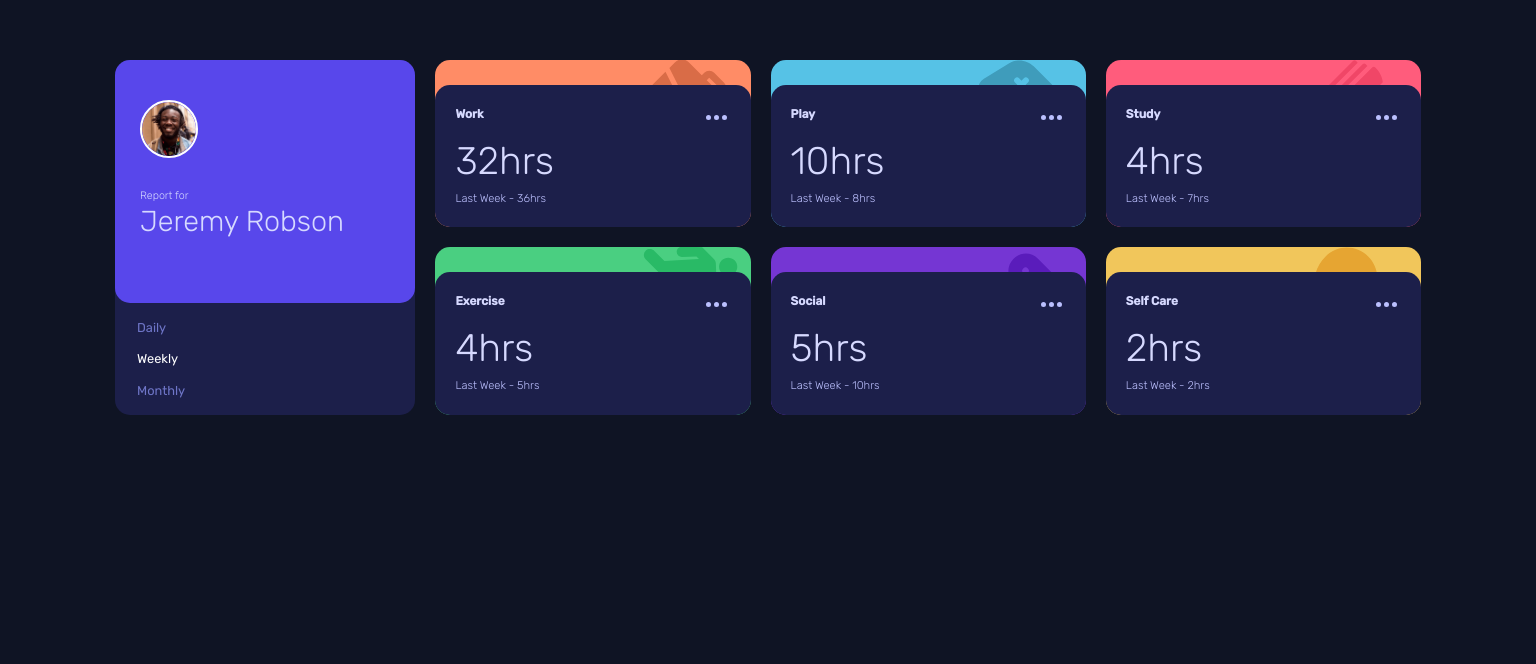
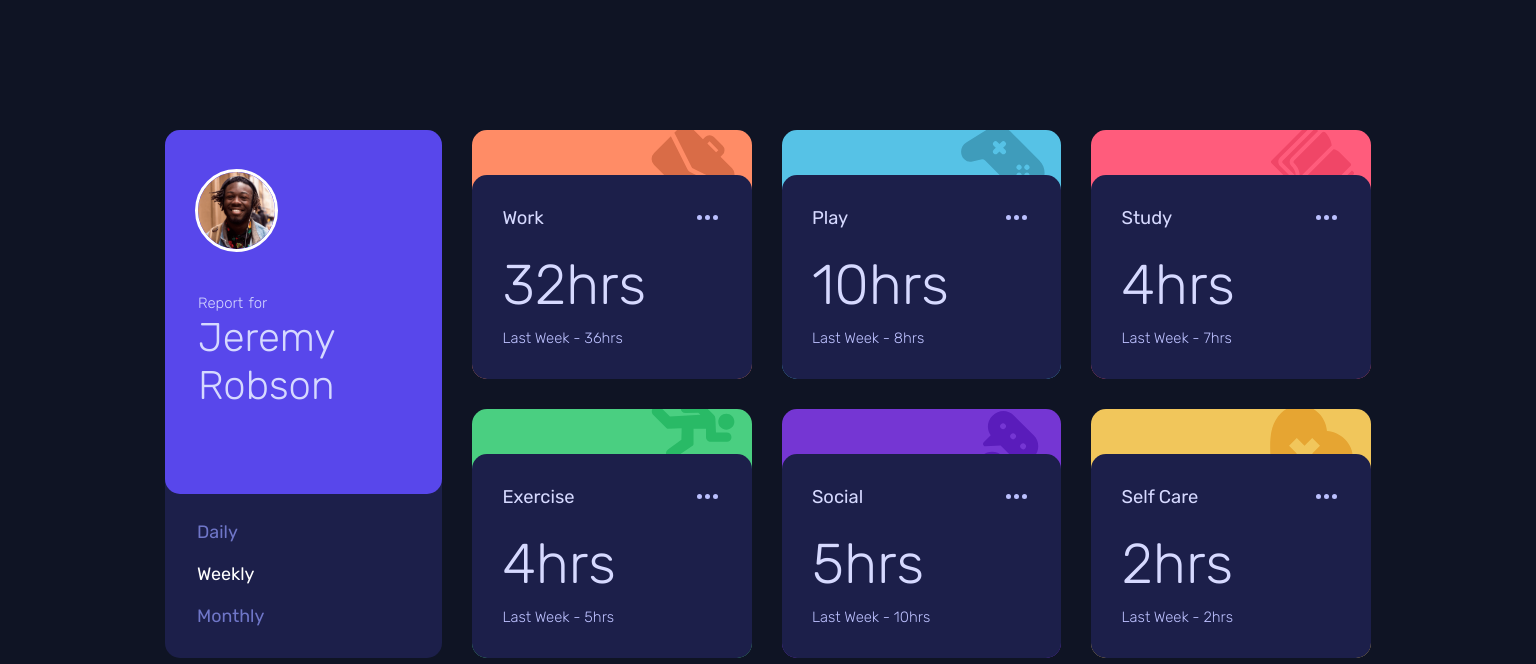
Before and after one commit to DagimTizazu/time-tracking-dashboard, a React (Vite) app: page / in a window 1536 px wide. Shown: the part 120-784 px from the top of the page. Built offline with nearby package versions, Linux system fonts and the light colour scheme.

Commit message:
Additional responsivness
more media queries for different grid layouts

```diff
--- a/src/main.css
+++ b/src/main.css
@@ -18,19 +18,34 @@ body {
 main {
   padding: 80px 23px 50px;
 }
-@media (min-width: 500px) {
+@media (min-width: 645px) {
   main {
-    padding: 80px 20% 50px;
+    padding: 120px 50px;
+    display: grid;
+    grid-template-columns: 50% 50%;
+    grid-template-rows: auto 1fr 1fr 1fr;
+    gap: 20px;
+  }
+}
+@media (min-width: 770px) {
+  main {
+    grid-template-columns: 33% 33% 33%;
+    grid-template-rows: auto 1fr 1fr;
   }
 }
 @media (min-width: 1000px) {
   main {
     padding: 180px 115px 100px;
-    display: grid;
     grid-template-columns: 23% 1fr 1fr 1fr;
     grid-template-rows: repeat(2, 1fr);
     gap: 20px;
     align-items: center;
+  }
+}
+@media (min-width: 1440px) {
+  main {
+    padding: 250px 165px 260px;
+    gap: 30px;
   }
 }
 
@@ -39,8 +54,19 @@ main {
   border-radius: 15px;
   margin-bottom: 20px;
 }
+@media (min-width: 645px) {
+  .avatar-container {
+    grid-column: 1/3;
+  }
+}
+@media (min-width: 770px) {
+  .avatar-container {
+    grid-column: 1/4;
+  }
+}
 @media (min-width: 1000px) {
   .avatar-container {
+    grid-column: 1/2;
     grid-row: 1/3;
     align-self: stretch;
     margin-bottom: 0;
@@ -67,6 +93,12 @@ main {
     flex-grow: 1;
   }
 }
+@media (min-width: 1440px) {
+  .avatar-inner {
+    padding: 5px 30px 0;
+    gap: 30px;
+  }
+}
 
 .avatar-img {
   width: 68px;
@@ -79,10 +111,22 @@ main {
     border: 2px solid #fff;
   }
 }
+@media (min-width: 1440px) {
+  .avatar-img {
+    width: 83px;
+    border-width: 3px;
+  }
+}
 
 @media (min-width: 1000px) {
   .avatar-txt__container {
     margin-top: 10px;
+  }
+}
+@media (min-width: 1440px) {
+  .avatar-txt__container {
+    padding-left: 3px;
+    margin-bottom: 50px;
   }
 }
 
@@ -93,6 +137,12 @@ main {
 @media (min-width: 1000px) {
   .avatar-txt__txt {
     font-size: 0.67em;
+  }
+}
+@media (min-width: 1440px) {
+  .avatar-txt__txt {
+    font-size: 0.93em;
+    word-spacing: 2px;
   }
 }
 
@@ -106,6 +156,11 @@ main {
     line-height: 1.2em;
   }
 }
+@media (min-width: 1440px) {
+  .avatar-name {
+    font-size: 2.5em;
+  }
+}
 
 .date-scope-selector {
   display: flex;
@@ -115,12 +170,23 @@ main {
   border-bottom: inherit;
   color: hsl(235, 45%, 61%);
 }
+@media (max-width: 350px) {
+  .date-scope-selector {
+    gap: 5px;
+  }
+}
 @media (min-width: 1000px) {
   .date-scope-selector {
     flex-direction: column;
     align-items: flex-start;
     gap: 12px;
     padding: 15px 20px 15px 22px;
+  }
+}
+@media (min-width: 1440px) {
+  .date-scope-selector {
+    padding: 25px 32px 28px;
+    gap: 15px;
   }
 }
 
@@ -131,13 +197,25 @@ main {
 .date-scope:hover {
   color: #fff;
 }
+@media (max-width: 350px) {
+  .date-scope {
+    font-size: 0.8em;
+  }
+}
 @media (min-width: 1000px) {
   .date-scope {
     font-size: 0.8em;
   }
 }
+@media (min-width: 1440px) {
+  .date-scope {
+    font-size: 1.12em;
+  }
+}
 
 .card-container {
+  display: flex;
+  align-items: flex-end;
   border-radius: 15px;
   padding-top: 40px;
   margin-bottom: 27px;
@@ -150,8 +228,15 @@ main {
     padding-top: 25px;
   }
 }
+@media (min-width: 1440px) {
+  .card-container {
+    padding-top: 45px;
+    background-position: 91.3% -3% !important;
+  }
+}
 
 .inner-card-container {
+  width: 100%;
   padding: 20px 25px 20px;
   background: hsl(235, 46%, 20%);
   border-radius: 15px;
@@ -165,15 +250,20 @@ main {
 }
 @media (min-width: 1000px) {
   .inner-card-container {
-    grid-template-rows: repeat(2, auto);
     grid-template-rows: repeat(3, auto);
     padding: 20px;
   }
 }
 @media (max-width: 350px) {
   .inner-card-container {
+    grid-template-rows: repeat(3, auto);
     -moz-column-gap: 20px;
          column-gap: 20px;
+  }
+}
+@media (min-width: 1440px) {
+  .inner-card-container {
+    padding: 30px;
   }
 }
 
@@ -186,6 +276,12 @@ main {
     margin-bottom: 10px;
   }
 }
+@media (min-width: 1440px) {
+  .card-type {
+    font-size: 1.15em;
+    font-weight: 400;
+  }
+}
 
 .card-current {
   font-size: 1.8em;
@@ -194,6 +290,11 @@ main {
 @media (min-width: 1000px) {
   .card-current {
     font-size: 2.4em;
+  }
+}
+@media (min-width: 1440px) {
+  .card-current {
+    font-size: 3.5em;
   }
 }
 
@@ -221,6 +322,12 @@ main {
   color: hsl(236, 100%, 87%);
   font-size: 0.85em;
 }
+@media (max-width: 350px) {
+  .card-previous {
+    grid-column: 1/2;
+    justify-self: start;
+  }
+}
 @media (min-width: 1000px) {
   .card-previous {
     font-size: 0.7em;
@@ -229,3 +336,8 @@ main {
     white-space: nowrap;
   }
 }
+@media (min-width: 1440px) {
+  .card-previous {
+    font-size: 0.93em;
+  }
+}
--- a/src/sass/layout/_avatar-container.sass
+++ b/src/sass/layout/_avatar-container.sass
@@ -1,20 +1,34 @@
 main
     padding: 80px 23px 50px
-    @media (min-width: 500px)
-        padding: 80px 20% 50px
+    @media (min-width: 645px)
+        padding: 120px 50px
+        display: grid
+        grid-template-columns: 50% 50%
+        grid-template-rows: auto 1fr 1fr 1fr
+        gap: 20px
+    @media (min-width: 770px)
+        grid-template-columns: 33% 33% 33%
+        grid-template-rows: auto 1fr 1fr
     @media (min-width: 1000px)
         padding: 180px 115px 100px
-        display: grid
         grid-template-columns: 23% 1fr 1fr 1fr
         grid-template-rows: repeat(2, 1fr)
         gap: 20px
         align-items: center
+    @media (min-width: 1440px)
+        padding: 250px 165px 260px
+        gap: 30px
 
 .avatar-container
     background: $dark-blue
     border-radius: 15px
     margin-bottom: 20px
+    @media (min-width: 645px)
+        grid-column: 1 / 3
+    @media (min-width: 770px)
+        grid-column: 1 / 4
     @media (min-width: 1000px)
+        grid-column: 1 / 2
         grid-row: 1 / 3
         align-self: stretch
         margin-bottom: 0
@@ -35,6 +49,9 @@ main
         padding: 25px 50px 50px 25px
         align-items: flex-start
         flex-grow: 1
+    @media (min-width: 1440px)
+        padding: 5px 30px 0
+        gap: 30px
 
 .avatar-img
     width: 68px
@@ -43,10 +60,16 @@ main
     @media(min-width: 1000px)
         width: 58px
         border: 2px solid #fff
+    @media (min-width: 1440px)
+        width: 83px
+        border-width: 3px
 
 .avatar-txt__container
     @media(min-width: 1000px)
         margin-top: 10px
+    @media (min-width: 1440px)
+        padding-left: 3px
+        margin-bottom: 50px
 
 .avatar-txt__txt
     font:
@@ -54,6 +77,9 @@ main
         weight: 300
     @media(min-width: 1000px)
         font-size: .67em
+    @media (min-width: 1440px)
+        font-size: .93em
+        word-spacing: 2px
 
 .avatar-name
     font:
@@ -62,6 +88,8 @@ main
     @media(min-width: 1000px)
         font-size: 1.8em
         line-height: 1.2em
+    @media (min-width: 1440px)
+        font-size: 2.5em
 
 .date-scope-selector
     display: flex
@@ -70,16 +98,25 @@ main
     padding: 20px 20px 18px 30px
     border-bottom: inherit
     color: $desaturated-blue
+    @media(max-width: 350px)
+        gap: 5px
     @media(min-width: 1000px)
         flex-direction: column
         align-items: flex-start
         gap: 12px
         padding: 15px 20px 15px 22px
+    @media (min-width: 1440px)
+        padding: 25px 32px 28px
+        gap: 15px
 
 .date-scope
     font-size: 1.05em
     cursor: pointer
     &:hover
         color: #fff
+    @media(max-width: 350px)
+        font-size: .8em
     @media(min-width: 1000px)
         font-size: .8em
+    @media (min-width: 1440px)
+        font-size: 1.12em
--- a/src/sass/layout/_card.sass
+++ b/src/sass/layout/_card.sass
@@ -1,4 +1,6 @@
 .card-container
+    display: flex
+    align-items: flex-end
     border-radius: 15px
     padding-top: 40px
     margin-bottom: 27px
@@ -7,8 +9,12 @@
         background-size: 30%
         background-position: 94% -1% !important
         padding-top: 25px
+    @media (min-width: 1440px)
+        padding-top: 45px
+        background-position: 91.3% -3% !important
 
 .inner-card-container
+    width: 100%
     padding: 20px 25px 20px
     background: $dark-blue
     border-radius: 15px
@@ -19,17 +25,23 @@
     &:hover
         background: lighten($dark-blue, 20%)
     @media(min-width: 1000px)
-        grid-template-rows: repeat(2, auto)
         grid-template-rows: repeat(3, auto)
         padding: 20px
     @media(max-width: 350px)
+        grid-template-rows: repeat(3, auto)
         column-gap: 20px
+    @media (min-width: 1440px)
+        padding: 30px
 
 .card-type
     font-size: 1.05em
     @media(min-width: 1000px)
         font-size: .75em
         margin-bottom: 10px
+    @media (min-width: 1440px)
+        font:
+            size: 1.15em
+            weight: 400
 
 .card-current
     font:
@@ -37,6 +49,8 @@
         weight: 300
     @media(min-width: 1000px)
         font-size: 2.4em
+    @media (min-width: 1440px)
+        font-size: 3.5em
 
 .menu-dots
     fill: #BBC0FF
@@ -56,8 +70,13 @@
     align-self: center
     color: $pale-blue
     font-size: .85em
+    @media(max-width: 350px)
+        grid-column: 1 / 2
+        justify-self: start
     @media(min-width: 1000px)
         font-size: .7em
         font-weight: 300
         justify-self: left
         white-space: nowrap
+    @media (min-width: 1440px)
+        font-size: .93em
```
